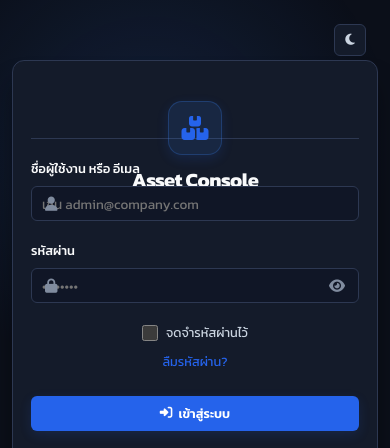
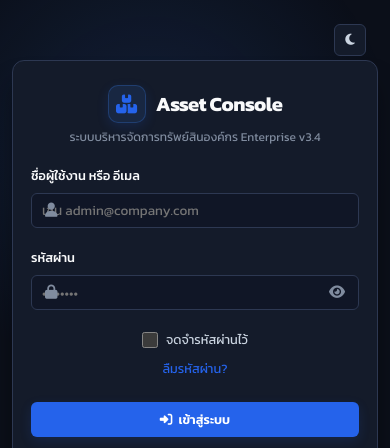
Before and after one commit to Phatsanai/ttv5poc, a website: page public/index.html in a window 390 px wide. Shown: the top 448 px of the page. Drawn offline with Linux system fonts and the light colour scheme.

Commit message:
fix(login): separate logo and title in flexbox row with clean subtitle below

```diff
--- a/public/index.html
+++ b/public/index.html
@@ -116,27 +116,46 @@
             position: relative;
         }
 
+        /* Header Section */
+        .login-brand-header,
         .brand-header {
             display: flex;
             flex-direction: column;
             align-items: center;
             justify-content: center;
-            gap: 12px;
             text-align: center;
             margin-bottom: 28px;
             width: 100%;
+            height: auto;
+            min-height: auto;
+            padding: 0;
+            border-bottom: none;
         }
 
+        /* 1. Flexbox Row for Logo Icon & "Asset Console" Title */
+        .brand-title-row {
+            display: flex;
+            flex-direction: row;
+            align-items: center;
+            justify-content: center;
+            gap: 12px;
+            width: 100%;
+            margin-bottom: 8px;
+        }
+
+        /* 2. Logo Icon styling & explicit sizing to prevent any overlap */
         .brand-icon {
-            width: 64px;
-            height: 64px;
+            width: 44px;
+            height: 44px;
+            min-width: 44px;
+            min-height: 44px;
             background: rgba(59, 130, 246, 0.12);
             color: var(--accent-blue);
-            border-radius: 14px;
-            display: flex;
+            border-radius: 12px;
+            display: inline-flex;
             align-items: center;
             justify-content: center;
-            font-size: 1.85rem;
+            font-size: 1.4rem;
             margin: 0;
             border: 1px solid rgba(59, 130, 246, 0.25);
             flex-shrink: 0;
@@ -144,21 +163,24 @@
         }
 
         .brand-title {
-            font-size: 1.5rem;
+            font-size: 1.65rem;
             font-weight: 700;
             color: var(--text-title);
             letter-spacing: -0.5px;
-            line-height: 1.3;
+            line-height: 1.2;
             margin: 0;
-            word-break: break-word;
+            white-space: nowrap;
         }
 
+        /* 3. Subtitle cleanly positioned on the next line below */
         .brand-subtitle {
             font-size: 0.85rem;
             color: var(--text-muted);
             margin: 0;
             line-height: 1.4;
             word-break: break-word;
+            text-align: center;
+            width: 100%;
         }
 
         @media (max-width: 480px) {
@@ -174,15 +196,23 @@
                 max-width: 100%;
             }
 
+            .login-brand-header,
             .brand-header {
-                gap: 10px;
                 margin-bottom: 20px;
             }
 
+            .brand-title-row {
+                gap: 10px;
+                margin-bottom: 6px;
+            }
+
             .brand-icon {
-                width: 54px;
-                height: 54px;
-                font-size: 1.6rem;
+                width: 38px;
+                height: 38px;
+                min-width: 38px;
+                min-height: 38px;
+                font-size: 1.25rem;
+                border-radius: 10px;
             }
 
             .brand-title {
@@ -190,7 +220,7 @@
             }
 
             .brand-subtitle {
-                font-size: 0.8rem;
+                font-size: 0.78rem;
             }
 
             .oauth-login-buttons {
@@ -415,11 +445,13 @@
 
     <!-- Login Container Box -->
     <div class="login-card">
-        <div class="brand-header">
-            <div class="brand-icon">
-                <i class="fa-solid fa-boxes-stacked"></i>
+        <div class="login-brand-header brand-header">
+            <div class="brand-title-row">
+                <div class="brand-icon">
+                    <i class="fa-solid fa-boxes-stacked"></i>
+                </div>
+                <h1 class="brand-title">Asset Console</h1>
             </div>
-            <h1 class="brand-title">Asset Console</h1>
             <p class="brand-subtitle">ระบบบริหารจัดการทรัพย์สินองค์กร Enterprise v3.4</p>
         </div>
 
--- a/public/theme.css
+++ b/public/theme.css
@@ -481,10 +481,12 @@ body.light-mode .sidebar {
     box-shadow: 1px 0 3px rgba(0, 0, 0, 0.04) !important;
 }
 
-html.light-theme .brand,
-body.light-mode .brand,
-html.light-theme .brand-header,
-body.light-mode .brand-header {
+html.light-theme .sidebar .brand,
+body.light-mode .sidebar .brand,
+html.light-theme aside .brand-header,
+body.light-mode aside .brand-header,
+html.light-theme .sidebar .brand-header,
+body.light-mode .sidebar .brand-header {
     border-color: #e2e8f0 !important;
     color: #0f172a !important;
 }
@@ -1091,8 +1093,10 @@ aside.sidebar {
     transition: width 0.2s ease !important;
 }
 
-.brand,
-.brand-header {
+.sidebar .brand,
+.sidebar .brand-header,
+aside .brand,
+aside .brand-header {
     height: var(--topbar-height, 54px) !important;
     min-height: var(--topbar-height, 54px) !important;
     padding: 0 16px !important;
@@ -1535,8 +1539,10 @@ select.select-control {
    9. Universal Header & Brand Flexbox System
    - Guarantees logo/icon never overlaps with title or version
    ============================================================ */
-.brand,
-.brand-header {
+.sidebar .brand,
+.sidebar .brand-header,
+aside .brand,
+aside .brand-header {
     display: flex !important;
     align-items: center !important;
     gap: 12px !important;
```
